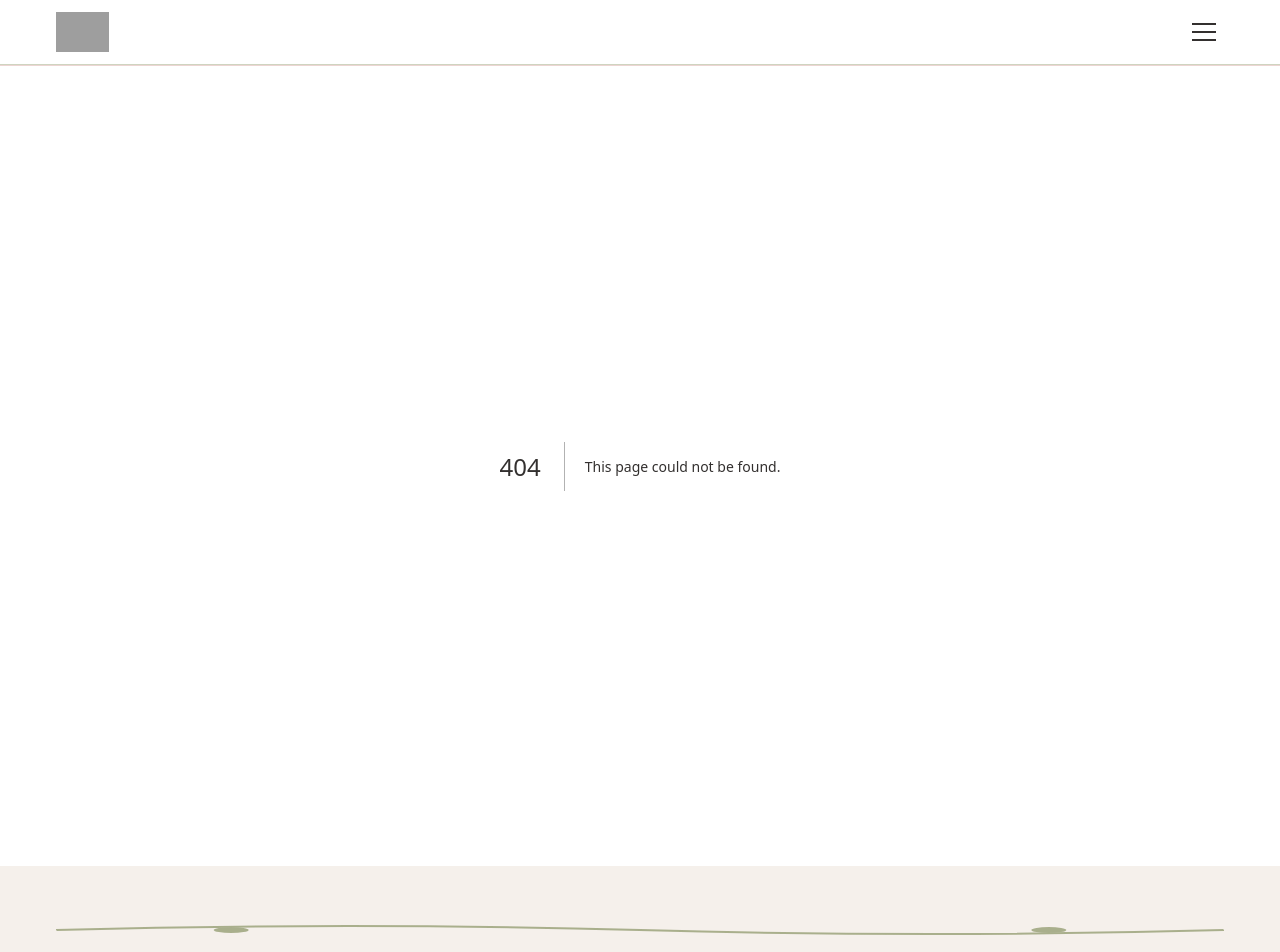
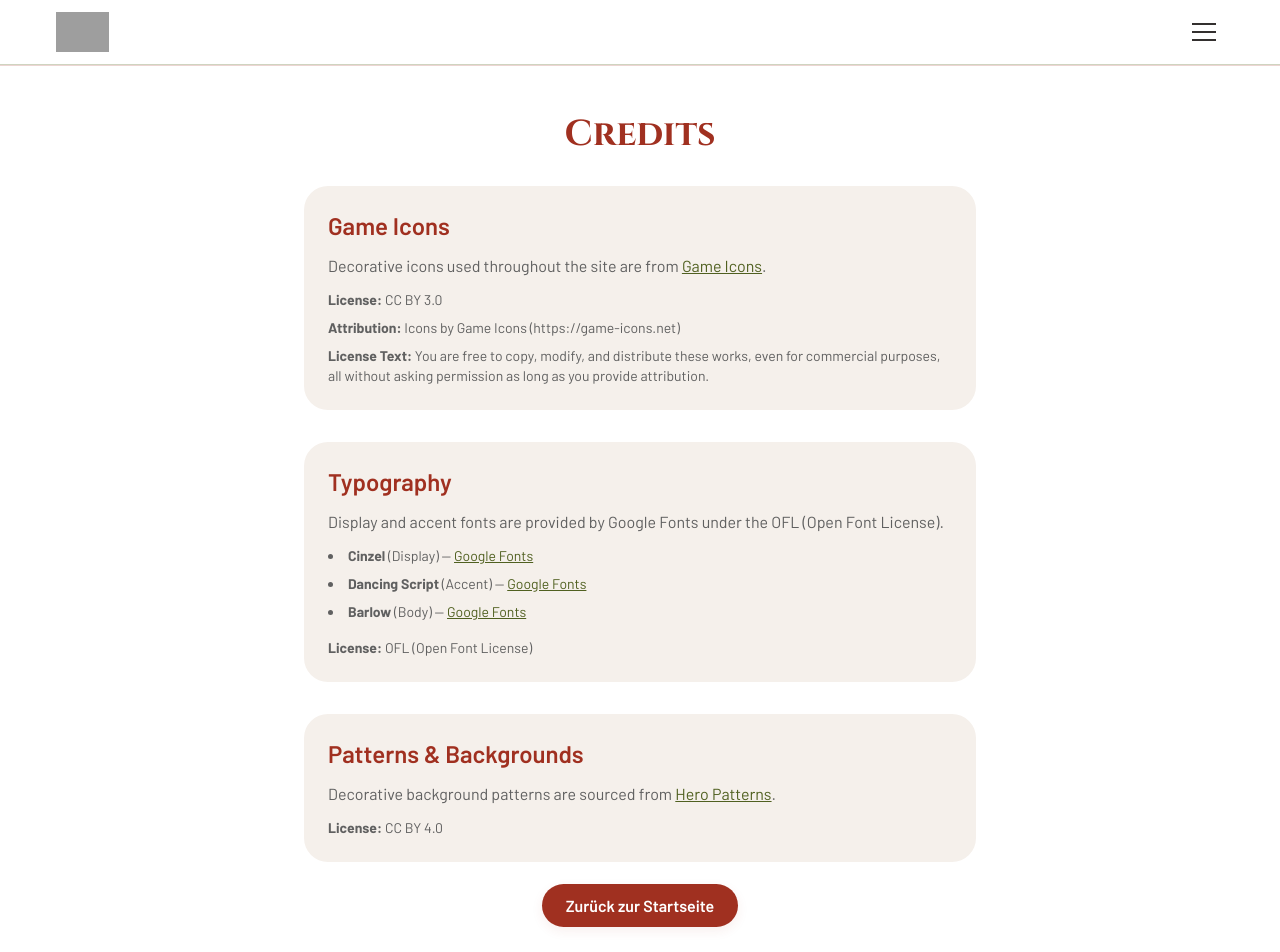
Before and after one commit to Grenzfrei/vff-web, a Next.js app: page /credits in a window 1280 px wide. Before the commit this address had no page. Shown: the top 952 px of the page. Built offline with nearby package versions, Linux system fonts and the light colour scheme; grey boxes are pictures that could not be loaded.

Commit message:
feat: create Credits page with library attributions
Add dedicated /credits/ page with CC BY 3.0 (Game Icons),
OFL (Cinzel/Dancing Script/Barlow), and CC BY 4.0 (Hero Patterns)
attributions. Links to original sources. Includes unit + snapshot tests.

```diff
--- /dev/null
+++ b/src/app/credits/page.tsx
@@ -0,0 +1,125 @@
+import Link from "next/link";
+
+export default function CreditsPage() {
+  return (
+    <>
+      <section className="py-12 desktop:py-16">
+        <div className="max-w-[1200px] mx-auto px-4">
+          <h1 className="font-display text-4xl desktop:text-5xl font-bold text-primary mb-8 text-center">
+            Credits
+          </h1>
+
+          <div className="max-w-2xl mx-auto space-y-8">
+            <div className="bg-surface p-6 rounded-3xl">
+              <h2 className="text-2xl font-semibold text-primary mb-3">
+                Game Icons
+              </h2>
+              <p className="text-text-muted mb-3">
+                Decorative icons used throughout the site are from{" "}
+                <a
+                  href="https://game-icons.net"
+                  target="_blank"
+                  rel="noopener noreferrer"
+                  className="text-secondary hover:text-secondary-light underline"
+                >
+                  Game Icons
+                </a>
+                .
+              </p>
+              <p className="text-text-muted text-sm mb-2">
+                <strong>License:</strong> CC BY 3.0
+              </p>
+              <p className="text-text-muted text-sm">
+                <strong>Attribution:</strong> Icons by Game Icons
+                (https://game-icons.net)
+              </p>
+              <p className="text-text-muted text-sm mt-2">
+                <strong>License Text:</strong> You are free to copy, modify,
+                and distribute these works, even for commercial purposes, all
+                without asking permission as long as you provide attribution.
+              </p>
+            </div>
+
+            <div className="bg-surface p-6 rounded-3xl">
+              <h2 className="text-2xl font-semibold text-primary mb-3">
+                Typography
+              </h2>
+              <p className="text-text-muted mb-3">
+                Display and accent fonts are provided by Google Fonts under the
+                OFL (Open Font License).
+              </p>
+              <ul className="list-disc list-inside space-y-2 text-text-muted text-sm">
+                <li>
+                  <strong>Cinzel</strong> (Display) —{" "}
+                  <a
+                    href="https://fonts.google.com/specimen/Cinzel"
+                    target="_blank"
+                    rel="noopener noreferrer"
+                    className="text-secondary hover:text-secondary-light underline"
+                  >
+                    Google Fonts
+                  </a>
+                </li>
+                <li>
+                  <strong>Dancing Script</strong> (Accent) —{" "}
+                  <a
+                    href="https://fonts.google.com/specimen/Dancing+Script"
+                    target="_blank"
+                    rel="noopener noreferrer"
+                    className="text-secondary hover:text-secondary-light underline"
+                  >
+                    Google Fonts
+                  </a>
+                </li>
+                <li>
+                  <strong>Barlow</strong> (Body) —{" "}
+                  <a
+                    href="https://fonts.google.com/specimen/Barlow"
+                    target="_blank"
+                    rel="noopener noreferrer"
+                    className="text-secondary hover:text-secondary-light underline"
+                  >
+                    Google Fonts
+                  </a>
+                </li>
+              </ul>
+              <p className="text-text-muted text-sm mt-4">
+                <strong>License:</strong> OFL (Open Font License)
+              </p>
+            </div>
+
+            <div className="bg-surface p-6 rounded-3xl">
+              <h2 className="text-2xl font-semibold text-primary mb-3">
+                Patterns & Backgrounds
+              </h2>
+              <p className="text-text-muted mb-3">
+                Decorative background patterns are sourced from{" "}
+                <a
+                  href="https://www.heropatterns.com"
+                  target="_blank"
+                  rel="noopener noreferrer"
+                  className="text-secondary hover:text-secondary-light underline"
+                >
+                  Hero Patterns
+                </a>
+                .
+              </p>
+              <p className="text-text-muted text-sm">
+                <strong>License:</strong> CC BY 4.0
+              </p>
+            </div>
+
+            <div className="text-center mt-8">
+              <Link
+                href="/"
+                className="px-6 py-3 bg-primary text-white rounded-3xl font-semibold hover:bg-opacity-90 transition-all shadow-card"
+              >
+                Zurück zur Startseite
+              </Link>
+            </div>
+          </div>
+        </div>
+      </section>
+    </>
+  );
+}
```
Also changed, not shown: 1 other file (tests, documents, lock files or other folders).
